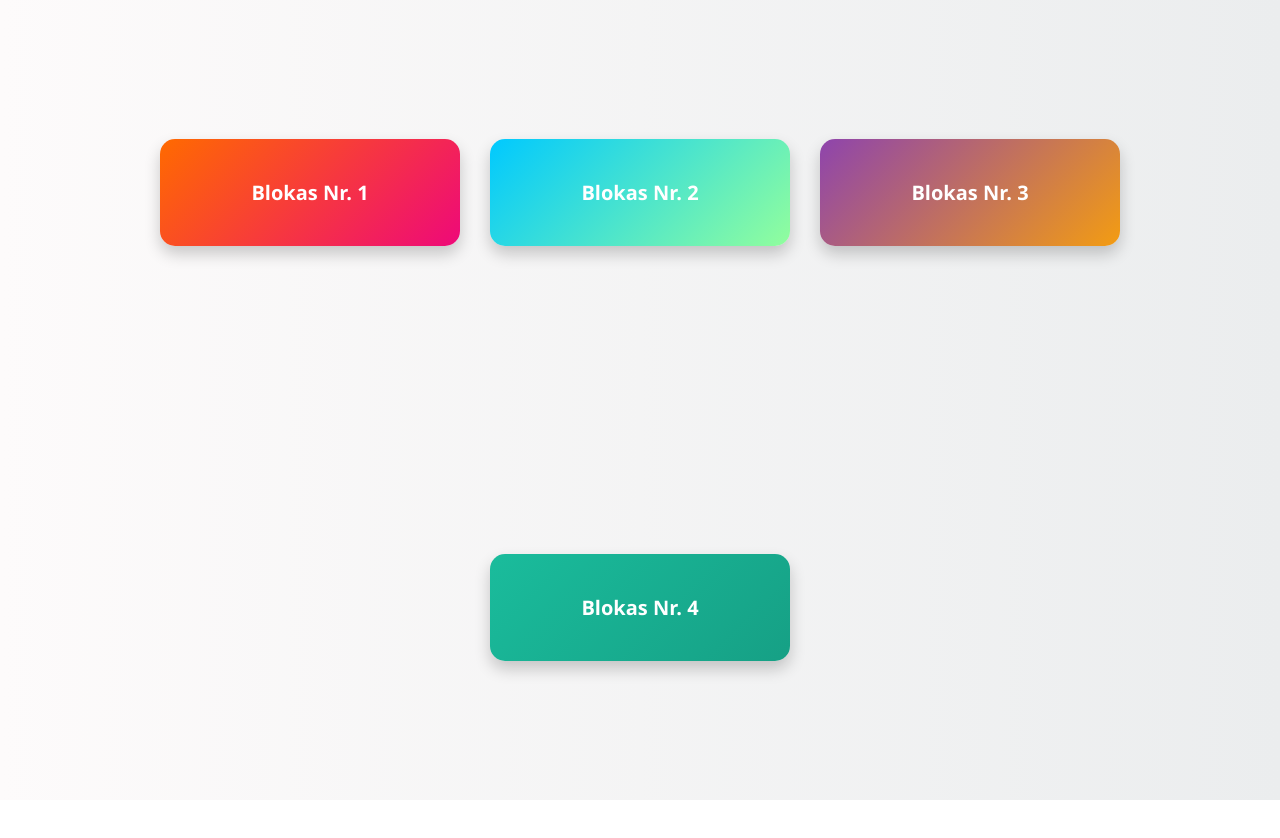
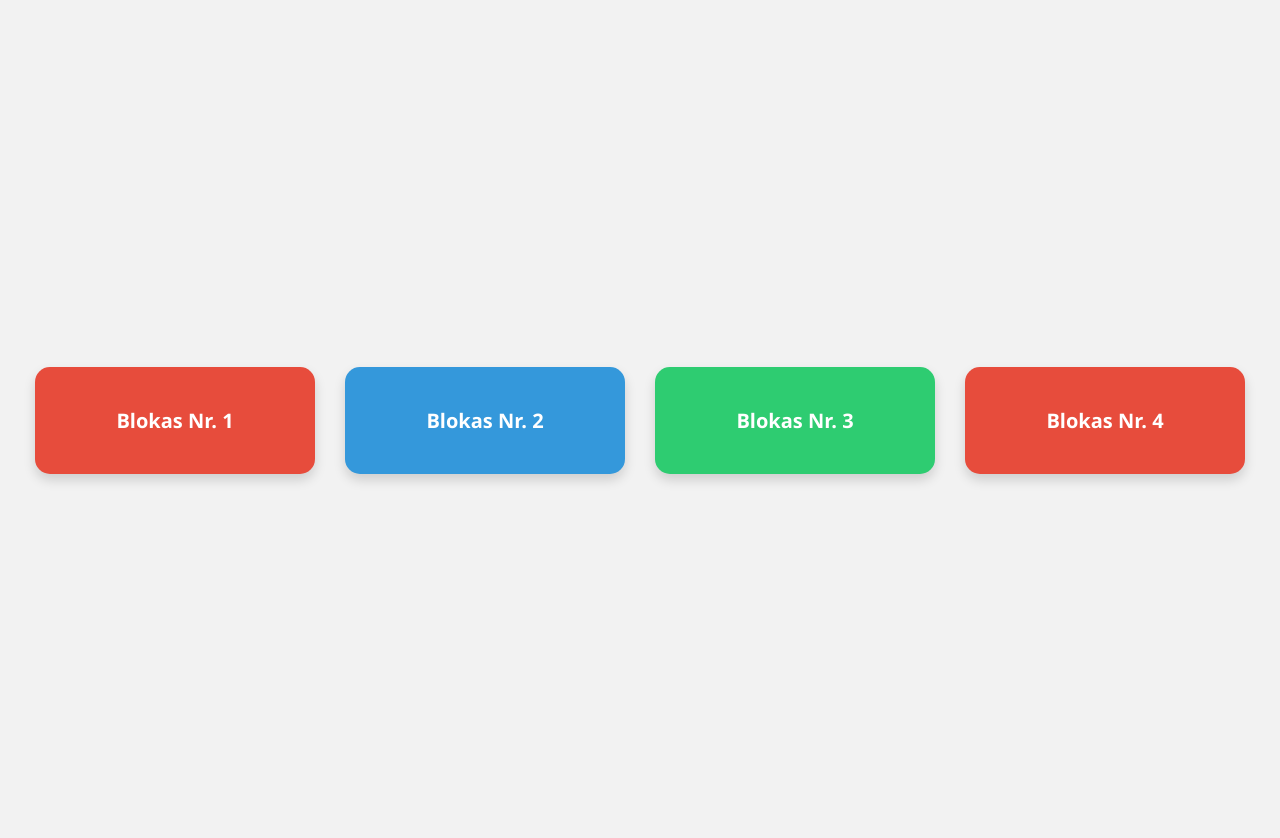
Before and after one commit to JustinasZailskas/versijavimo-paskaita, a plain HTML site: page index.html in a window 1280 px wide. Before the commit the page ends 800 px from the top, so only its background shows below. Drawn offline with Linux system fonts and the light colour scheme.

Commit message:
Blokelis gauna viena is triju spalvu

```diff
--- a/styles.css
+++ b/styles.css
@@ -1,24 +1,25 @@
 body {
   font-family: 'Segoe UI', Tahoma, Geneva, Verdana, sans-serif;
-  background: linear-gradient(to right, #fdfbfb, #ebedee);
+  background-color: #f2f2f2;
   display: flex;
   justify-content: center;
   align-items: center;
   height: 100vh;
+  flex-wrap: wrap;
   gap: 30px;
   margin: 0;
-  flex-wrap: wrap;
+  padding: 20px;
 }
 
 .blokas {
   padding: 40px;
   border-radius: 15px;
-  width: 220px;
+  width: 200px;
   text-align: center;
   font-size: 20px;
   font-weight: bold;
   color: #fff;
-  box-shadow: 0 8px 16px rgba(0,0,0,0.2);
+  box-shadow: 0 6px 12px rgba(0,0,0,0.15);
   transition: transform 0.3s ease;
 }
 
@@ -26,18 +27,15 @@ body {
   transform: scale(1.05);
 }
 
-.blokas-1 {
-  background: linear-gradient(135deg, #ff6a00, #ee0979);
+/* Ciklinis spalvų priskyrimas */
+.blokas:nth-child(3n + 1) {
+  background-color: #e74c3c; /* raudona */
 }
 
-.blokas-2 {
-  background: linear-gradient(135deg, #00c9ff, #92fe9d);
+.blokas:nth-child(3n + 2) {
+  background-color: #3498db; /* mėlyna */
 }
 
-.blokas-3 {
-  background: linear-gradient(135deg, #8e44ad, #f39c12);
+.blokas:nth-child(3n) {
+  background-color: #2ecc71; /* žalia */
 }
-
-.blokas-4 {
-  background: linear-gradient(135deg, #1abc9c, #16a085);
-}
```
